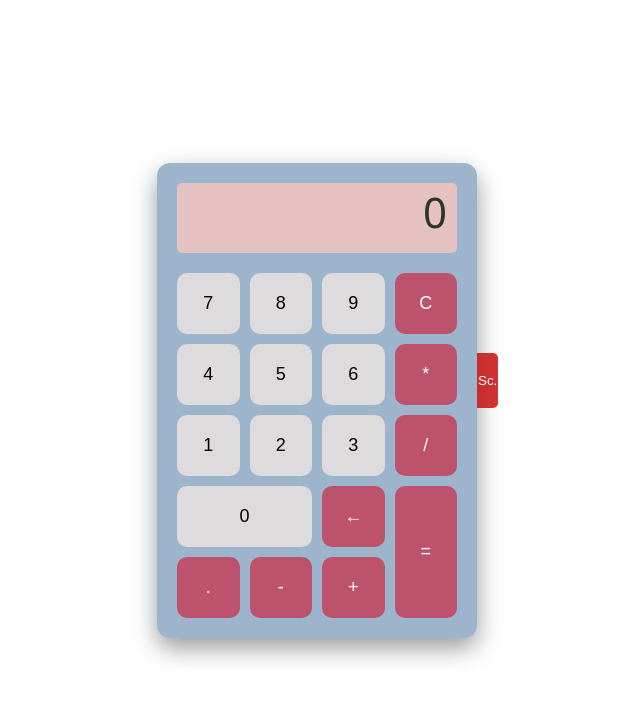
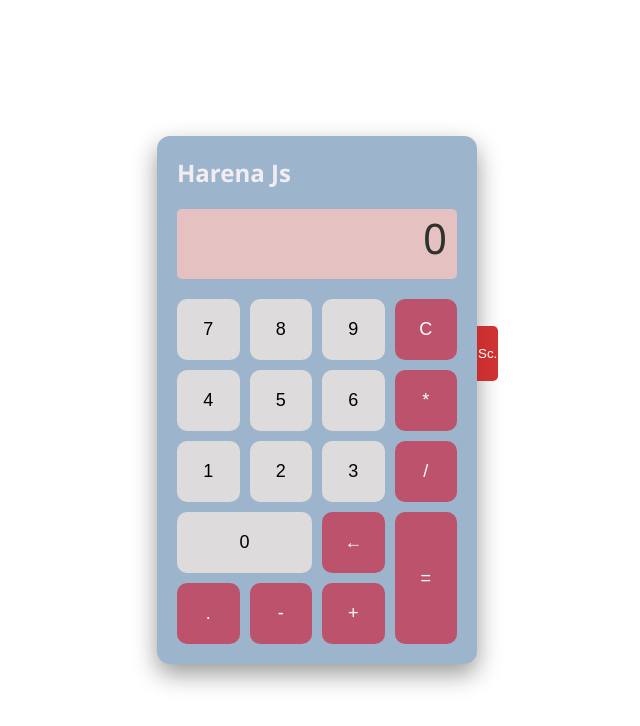
Before and after one commit to HarenaLivarijaonaEsti/calculatrice-js, a plain HTML site: page index.html in a window 1280 px wide. Shown: the whole page, without its empty margins (323-963 px from the left). Drawn offline with Linux system fonts and the light colour scheme.

Commit message:
Ajout de signature

```diff
--- a/index.html
+++ b/index.html
@@ -9,6 +9,7 @@
 </head>
 <body>
     <div class="container">
+        <h1>Harena Js</h1>
         <header>
             <div class="display">0</div>
         </header>
--- a/style.css
+++ b/style.css
@@ -11,6 +11,12 @@ body{
     align-items: center;
     justify-content: center;
     height: 100vh;
+}
+h1{
+    font-size: 24px;
+    color: #f2edf3;
+    margin-bottom: 20px;
+
 }
 
 .container{
```
